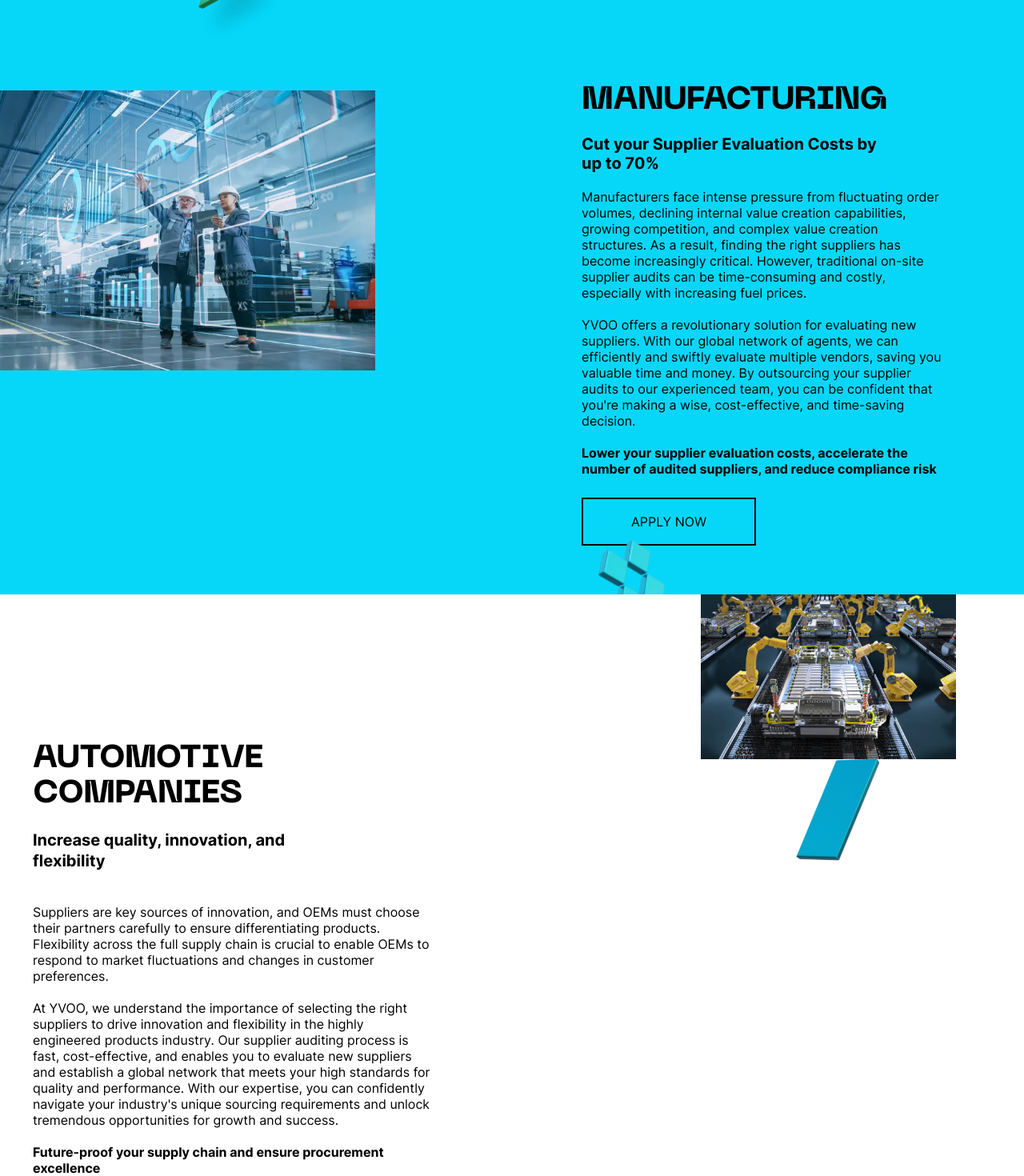
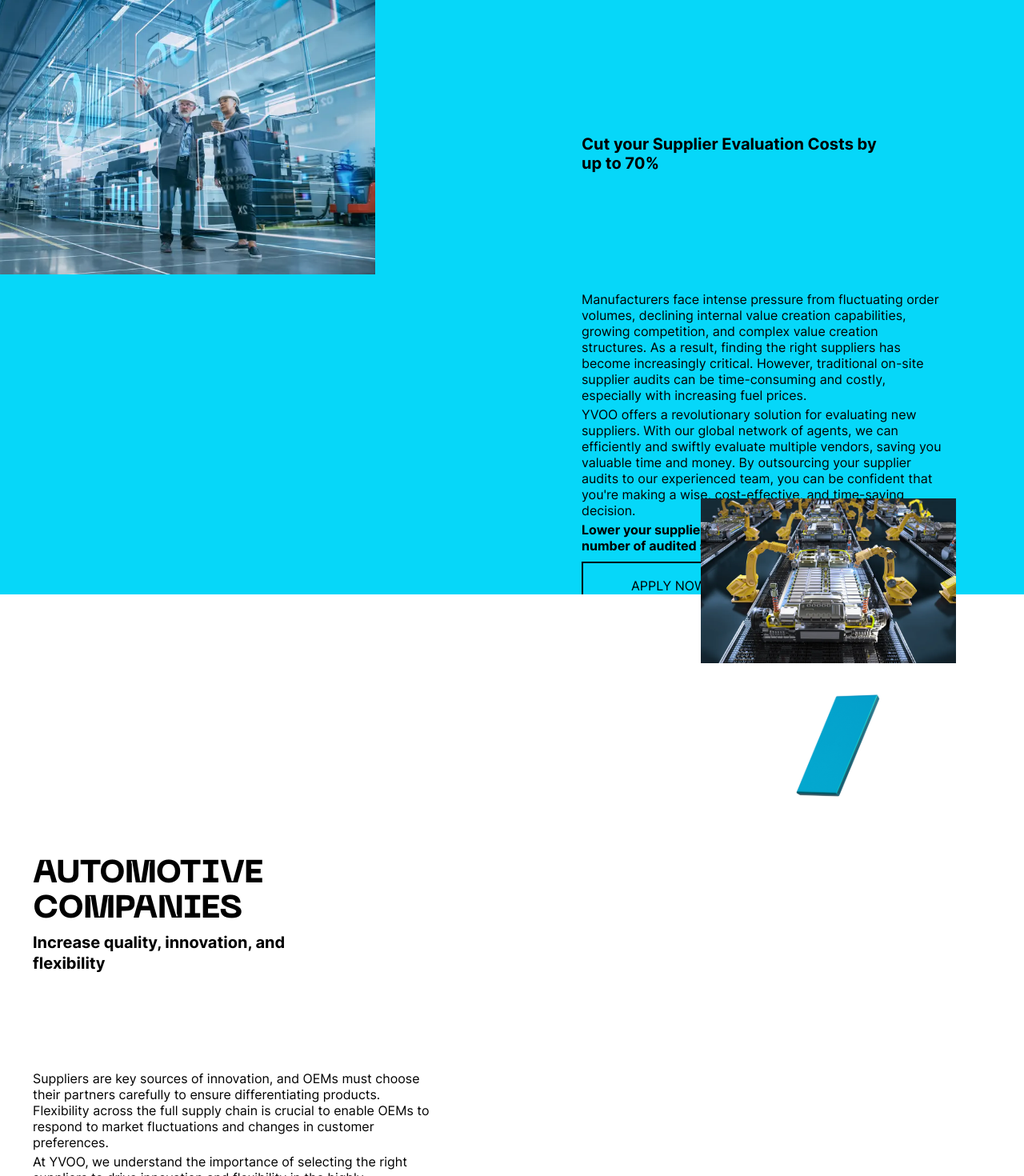
Before and after one commit to BlackShamanB/Yvoo, a Next.js app: page /industries in a window 1280 px wide. Shown: the part 1330-2800 px from the top of the page at 80% size. Built offline with nearby package versions, Linux system fonts and the light colour scheme; what aws-amplify would draw is missing.

Commit message:
Industries done

```diff
--- a/app/industries/page.js
+++ b/app/industries/page.js
@@ -8,6 +8,7 @@
 import Scan from "@/components/Industries/scan";
 import Search from "@/components/Industries/search";
 import ModalRequest from "@/components/ModalRequest";
+import React, { useEffect, useRef } from "react";
 
 export default function Home() {
   const [openModalRequest, setOpenModalRequest] = useState(false);
@@ -16,8 +17,21 @@
     setOpenModalRequest((prev) => !prev);
   };
 
+  const containerRef = useRef(null);
+  useEffect(() => {
+    // initParallax();
+    // initRotateSentences();
+
+    import("locomotive-scroll").then((locomotiveModule) => {
+      const LocomotiveScroll = locomotiveModule.default;
+      new LocomotiveScroll({
+        el: containerRef.current,
+      });
+    });
+  }, []);
+
   return (
-    <main className="w-full">
+    <main className="w-full" ref={containerRef} data-scroll-container>
       <div className="flex flex-col">
         <div className="bg-no-repeat md:bg-right-bottom bg-left-top bg-cover md:bg-contain 3xl:bg-industriesBg3xl md:bg-industriesBg2xl bg-industriesBg px-[40px] customxs:px-[50px] 2xl:px-[162px] 3xl:px-[202px] pt-[80px] 2xl:pt-[154px] 3xl:pt-[156px] pb-[270px] 2xl:pb-[562px] 3xl:pb-[560px]">      <Image
           src="/icons/greenTriangle-1.png"
@@ -28,7 +42,8 @@
           priority
           data-scroll data-scroll-speed="0.3"
         />
-          <h1 className="uppercase font-machina font-[800] text-[40px] md:text-[50px] 2xl:text-[60px] leading-[34px] md:leading-[54px] 2xl:leading-[64px]">
+          <h1 className="uppercase font-machina font-[800] text-[40px] md:text-[50px] 2xl:text-[60px] leading-[34px] md:leading-[54px] 2xl:leading-[64px]"
+          data-scroll data-scroll-speed="0.15">
             Industries
           </h1>
         </div>
--- a/components/Industries/otherIndustries.js
+++ b/components/Industries/otherIndustries.js
@@ -3,7 +3,8 @@
 function OtherIndustries() {
   return (
     <div className="relative z-40 w-full text-center gap-[80px] px-[20px] lg:px-[176px] 2xl:px-[202px] pt-[50px] md:pt-[63px] pt-[50px] md:pb-[62px] pb-[50px] bg-[#06D7F9]">
-      <p className="font-machina font-[800] text-[26px] leading-[30px] md:text-[32px] md:leading-[36px]">
+      <p className="font-machina font-[800] text-[26px] leading-[30px] md:text-[32px] md:leading-[36px]"          data-scroll
+          data-scroll-speed="0.05">
         And many other industries
       </p>
     </div>
--- a/components/Industries/sales.js
+++ b/components/Industries/sales.js
@@ -11,25 +11,35 @@
         className="px-[41px] 2xl:px-[50px] bg-white pt-[95px] md:pt-[0] pb-[60px] md:pb-[0] md:flex-center flex-col h-fit md:h-[918px] 2xl:h-[1038px] 3xl:h-[1047px]"
       >
         <div className="flex flex-wrap md:flex-nowrap md:flex-col 2xl:gap-[30px] gap-[22px] 2xl:ml-[112px] 3xl:ml-[152px] md:mt-[184px] md:mb-[568px] 3xl:max-w-[unset] max-w-[503px]">
-          <h1 className="uppercase font-machina font-[800] text-black text-[30px] md:text-[40px] 2xl:text-[50px] leading-[34px] md:leading-[44px] 2xl:leading-[54px] max-w-[318px] 2xl:max-w-[472px]">
+          <h1 className="uppercase font-machina font-[800] text-black text-[30px] md:text-[40px] 2xl:text-[50px] leading-[34px] md:leading-[44px] 2xl:leading-[54px] max-w-[318px] 2xl:max-w-[472px]"
+            data-scroll
+            data-scroll-speed="0.18">
             Automotive
             <br /> Companies
           </h1>
           <div className="flex flex-col gap-[24px]">
-            <p className="font-[700] text-black 2xl:text-[24px] md:text-[20px] text-[16px] 2xl:leading-[30px] md:leading-[26px] leading-[20px] max-w-[327px]">
+            <p className="font-[700] text-black 2xl:text-[24px] md:text-[20px] text-[16px] 2xl:leading-[30px] md:leading-[26px] leading-[20px] max-w-[327px]"
+            data-scroll
+            data-scroll-speed="0.16">
               Increase quality, innovation, and flexibility
             </p>
           </div>
           <div
             className="text-black 2xl:mb-[140px] md:mb-0 md:mt-[19px] max-w-[673px] flex flex-col gap-[20px] font-[400] leading-[20px] [&>p]:text-[14px] [&>p]:md:text-[16px]"
+            data-scroll
+            data-scroll-speed="0.14"
           >
-            <p>
+            <p
+            data-scroll
+            data-scroll-speed="0.12">
               Suppliers are key sources of innovation, and OEMs must choose their
               partners carefully to ensure differentiating products. Flexibility
               across the full supply chain is crucial to enable OEMs to respond to
               market fluctuations and changes in customer preferences.
             </p>
-            <p>
+            <p
+            data-scroll
+            data-scroll-speed="0.1">
               At YVOO, we understand the importance of selecting the right
               suppliers to drive innovation and flexibility in the highly
               engineered products industry. Our supplier auditing process is fast,
@@ -39,10 +49,14 @@
               navigate your industry's unique sourcing requirements and unlock
               tremendous opportunities for growth and success.
             </p>
-            <p className="font-[700]">
+            <p className="font-[700]"
+            data-scroll
+            data-scroll-speed="0.08">
               Future-proof your supply chain and ensure procurement excellence
             </p>
-            <button className="filled_btn 2xl:mt-[27px] mt-[4px] md:!p-[18px_62px] !p-[8px_30px] !w-[max-content]" onClick={handleModal}>
+            <button className="filled_btn 2xl:mt-[27px] mt-[4px] md:!p-[18px_62px] !p-[8px_30px] !w-[max-content]" onClick={handleModal}
+            data-scroll
+            data-scroll-speed="0.06">
               Apply now
             </button>
           </div>
@@ -57,6 +71,8 @@
           height={613}
           alt="yvoo-search"
           className="relative z-10 3xl:max-w-[948px] 2xl:max-w-[708px] max-w-[319px] 3xl:w-[948px] 2xl:left-[0] md:left-[-85px] left-[0] 2xl:ml-[0] ml-[auto]"
+          data-scroll
+          data-scroll-speed="-0.15"
         />
         <Image
           src="/icons/industries-icon.svg"
@@ -64,6 +80,8 @@
           height={129}
           alt="industries"
           className="hidden md:block absolute 3xl:top-[19%] top-[20%] 3xl:right-[13.3%] right-[14%] z-[11]"
+          data-scroll
+          data-scroll-speed="-0.1"
         />
 
         <Image
@@ -72,6 +90,8 @@
           height={106}
           alt="triangle"
           className="3xl:block hidden absolute 2xl:top-[61%] 2xl:top-[0] md:top-[0] top-[23.9%] 3xl:right-[0] md:right-[0] right-[0] mouse-parallax z-[11] 3xl:max-w-[455px]"
+          data-scroll
+          data-scroll-speed="-0.2"
         />
 
       </div>
--- a/components/Industries/scan.js
+++ b/components/Industries/scan.js
@@ -25,6 +25,8 @@
                         height={506}
                         alt="yvoo-search"
                         className="relative 2xl:top-[-255px] top-[-40px] z-10 3xl:max-w-[900px] 2xl:max-w-[660px] md:max-w-[622px] max-w-[319px] 3xl:w-[900px] 2xl:w-[660px] md:w-[622px] 2xl:left-[74px] md:left-[-85px] left-[0]"
+                        data-scroll
+                        data-scroll-speed="-0.15"
                     />
                     <Image
                         src="/icons/squares-1.png"
@@ -42,7 +44,7 @@
                         alt="triangle"
                         className="2xl:block hidden absolute 3xl:top-[59%] 2xl:top-[40%] top-[19%] 3xl:left-[0%] 2xl:left-[-3%] left-[0%] z-[1] 3xl:max-w-[495px] 2xl:max-w-[523px] max-w-[221px] max-h-[196px]"
                         data-scroll
-            data-scroll-speed="0.1"
+                        data-scroll-speed="-0.1"
                     />
                 </div>
             </div>
@@ -57,7 +59,9 @@
                 <div
                     className="mb-[140px] md:mb-0 md2:ml-[37px] md:mt-[134px] flex flex-col 3xl:gap-[24px] gap-[20px] text-black font-[400] leading-[20px] [&>p]:text-[14px] [&>p]:md:text-[16px] 3xl:max-w-[671px] max-w-[479px]"
                 >
-          <h1 className="break-all uppercase font-machina font-[800] text-black text-[30px] md:text-[40px] 2xl:text-[50px] leading-[34px] md:leading-[44px] 2xl:leading-[54px] 3xl:mb-[9px] 2xl:mb-[11px] mb-[0px]">
+                    <h1 className="break-all uppercase font-machina font-[800] text-black text-[30px] md:text-[40px] 2xl:text-[50px] leading-[34px] md:leading-[44px] 2xl:leading-[54px] 3xl:mb-[9px] 2xl:mb-[11px] mb-[0px]"
+            data-scroll
+            data-scroll-speed="0.8">
                         Manufacturing
                     </h1>
                     <div className="flex flex-col gap-[24px] 3xl:mb-[20px] 2xl:mb-[28px]">
@@ -65,7 +69,9 @@
                             Cut your Supplier Evaluation Costs by up to 70%{" "}
                         </p>
                     </div>
-          <p className="2xl:pr-[0] pr-[29px]">
+                    <p className="2xl:pr-[0] pr-[29px]"
+            data-scroll
+            data-scroll-speed="0.16">
                         Manufacturers face intense pressure from fluctuating order volumes,
                         declining internal value creation capabilities, growing competition,
                         and complex value creation structures. As a result, finding the
@@ -73,7 +79,9 @@
                         traditional on-site supplier audits can be time-consuming and
                         costly, especially with increasing fuel prices.
                     </p>
-          <p className="3xl:pr-[0] 2xl:pr-[5px] pr-[29px] 3xl:mb-[0] mb-[5px]">
+                    <p className="3xl:pr-[0] 2xl:pr-[5px] pr-[29px] 3xl:mb-[0] mb-[5px]"
+            data-scroll
+            data-scroll-speed="0.14">
                         YVOO offers a revolutionary solution for evaluating new suppliers.
                         With our global network of agents, we can efficiently and swiftly
                         evaluate multiple vendors, saving you valuable time and money. By
@@ -81,13 +89,17 @@
                         confident that you're making a wise, cost-effective, and time-saving
                         decision.
                     </p>
-          <p className="font-[700] mt-[-5px] 3xl:pr-[0] pr-[10px]">
+                    <p className="font-[700] mt-[-5px] 3xl:pr-[0] pr-[10px]"
+            data-scroll
+            data-scroll-speed="0.12">
                         Lower your supplier evaluation costs, accelerate the number of
                         audited suppliers, and reduce compliance risk
                     </p>
                     <button
                         className="filled_btn 2xl:mt-[24px] mt-[6px] !border-[#000000] !border-[2px] md:!p-[18px_60px] !p-[8px_30px] !w-[max-content] text-nowrap"
                         onClick={handleModal}
+                        data-scroll
+                        data-scroll-speed="0.1"
                     >
                         Apply now
                     </button>
--- a/components/Industries/search.js
+++ b/components/Industries/search.js
@@ -27,11 +27,11 @@
             height={654}
             alt="yvoo-search"
             className="absolute 3xl:top-[-355px] 2xl:top-[-27.8%] md:top-[-186px] top-[-50%] 3xl:right-[-294px] 2xl:right-[-30%] right-[0] md:left-[unset] left-[12px] 3xl:max-w-[898px] 2xl:max-w-[660px] max-w-[336px]"
-
-          // data-scroll
-          // data-scroll-speed="-0.01"
+            data-scroll
+            data-scroll-speed="-0.1"
           />
-          <h1 className="uppercase font-machina text-black font-[800] text-[30px] md:text-[40px] 2xl:text-[50px] leading-[34px] md:leading-[44px] 2xl:leading-[54px] z-[1]">
+          <h1 className="uppercase font-machina text-black font-[800] text-[30px] md:text-[40px] 2xl:text-[50px] leading-[34px] md:leading-[44px] 2xl:leading-[54px] z-[1]" data-scroll
+            data-scroll-speed="-0.1">
             Plant
             <br /> Engineering
             <br /> for Renewable
@@ -45,16 +45,20 @@
             alt="triangle"
             className="3xl:block 2xl:hidden absolute 3xl:top-[52%] 2xl:top-[61%] top-[61%] 3xl:left-[10%] md:left-[76%] left-[76%] mouse-parallax md:max-w-[101px] max-w-[63px]"
             priority
-            data-scroll data-scroll-speed="-0.2"
+            data-scroll data-scroll-speed="0.15"
           />
         </div>
       </div>
       <div className="relative px-[41px] md:px-[50px] py-[55px] 2xl:pt-[0] pt-[8px] pb-[8px] md:flex-center flex-col h-[743px] 2xl:h-[857px] 3xl:h-[870px]">
         <div className="mb-[140px] md:mb-0 2xl:ml-[5px] 3xl:ml-[35px] 2xl:mt-[169px] 3xl:mt-[223px] max-w-[503px] 3xl:max-w-[672px] flex flex-col 2xl:gap-[20px] gap-[16px] font-[400] leading-[20px] [&>p]:text-[14px] [&>p]:md:text-[16px] text-black">
-          <p className="font-[700] 2xl:!text-[24px] md:!text-[20px] !text-[16px] 2xl:!leading-[30px] !md:leading-[26px] !leading-[20px] 3xl:mb-[0] 2xl:mb-[4px] mb-[0]">
+          <p className="font-[700] 2xl:!text-[24px] md:!text-[20px] !text-[16px] 2xl:!leading-[30px] !md:leading-[26px] !leading-[20px] 3xl:mb-[0] 2xl:mb-[4px] mb-[0]"
+            data-scroll
+            data-scroll-speed="0.17">
             Maximize success and minimize risk
           </p>
-          <p className="2xl:mb-[0] mb-[4px]">
+          <p className="2xl:mb-[0] mb-[4px]"
+            data-scroll
+            data-scroll-speed="0.15">
             When building a renewable hydrogen production plant, it is crucial
             to make fast and smart decisions, especially when it comes to
             selecting reliable suppliers. Low-quality supplier data can lead to
@@ -62,7 +66,9 @@
             overruns, delays, and quality assurance problems, jeopardizing the
             success of the project.
           </p>
-          <p className="2xl:mb-[0] mb-[4px]">
+          <p className="2xl:mb-[0] mb-[4px]"
+            data-scroll
+            data-scroll-speed="0.12">
             At YVOO, we have a deep understanding of the potential and
             engineering challenges of hydrogen projects. With our team's
             extensive experience in solving complex problems in the power and
@@ -77,6 +83,8 @@
           <button
             className="filled_btn 3xl:mt-[30px] 2xl:mt-[27px] mt-[7px] md:!p-[18px_62px] p-[8px_30px] !border-2 !w-[max-content]"
             onClick={handleModal}
+            data-scroll
+            data-scroll-speed="0.1"
           >
             Apply now
           </button>
```
Lines whose indentation alone changed are shown as unchanged.
